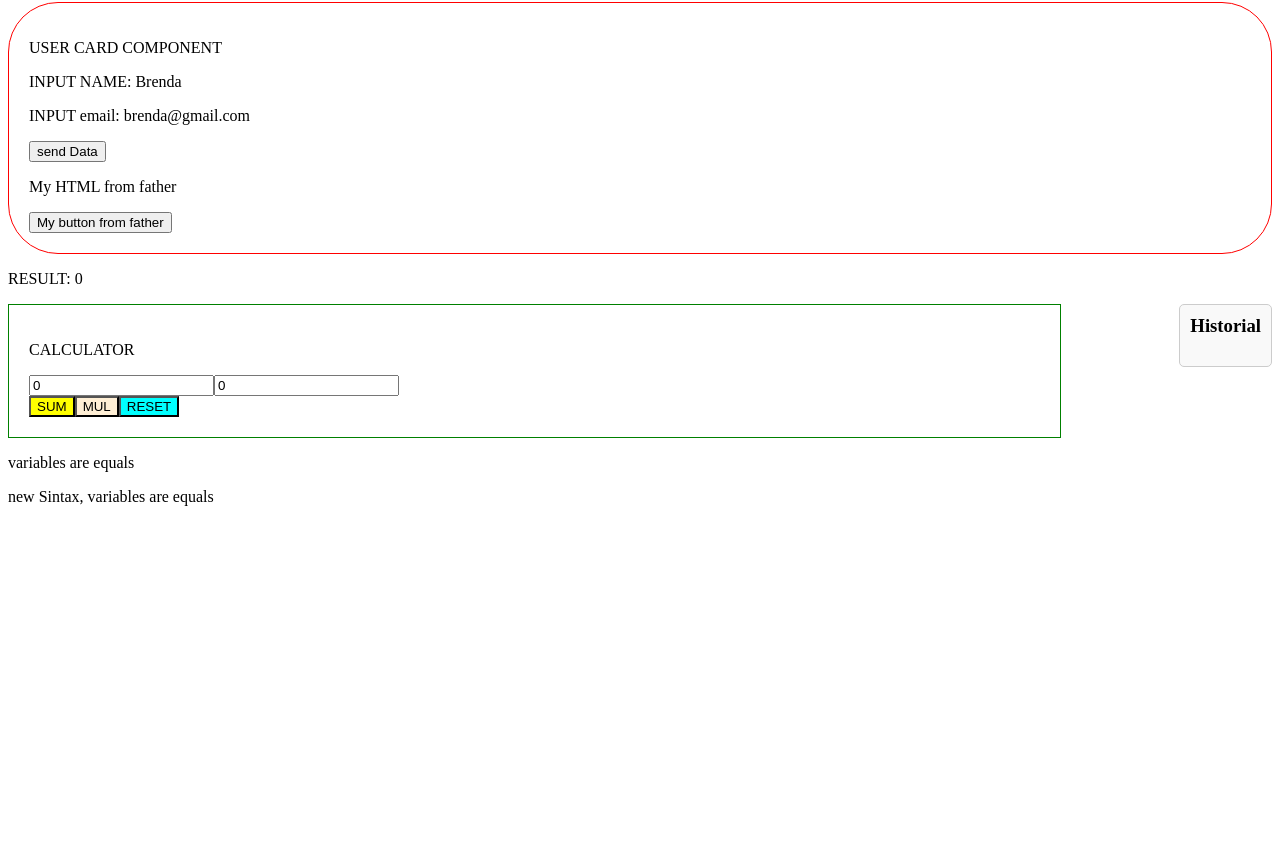
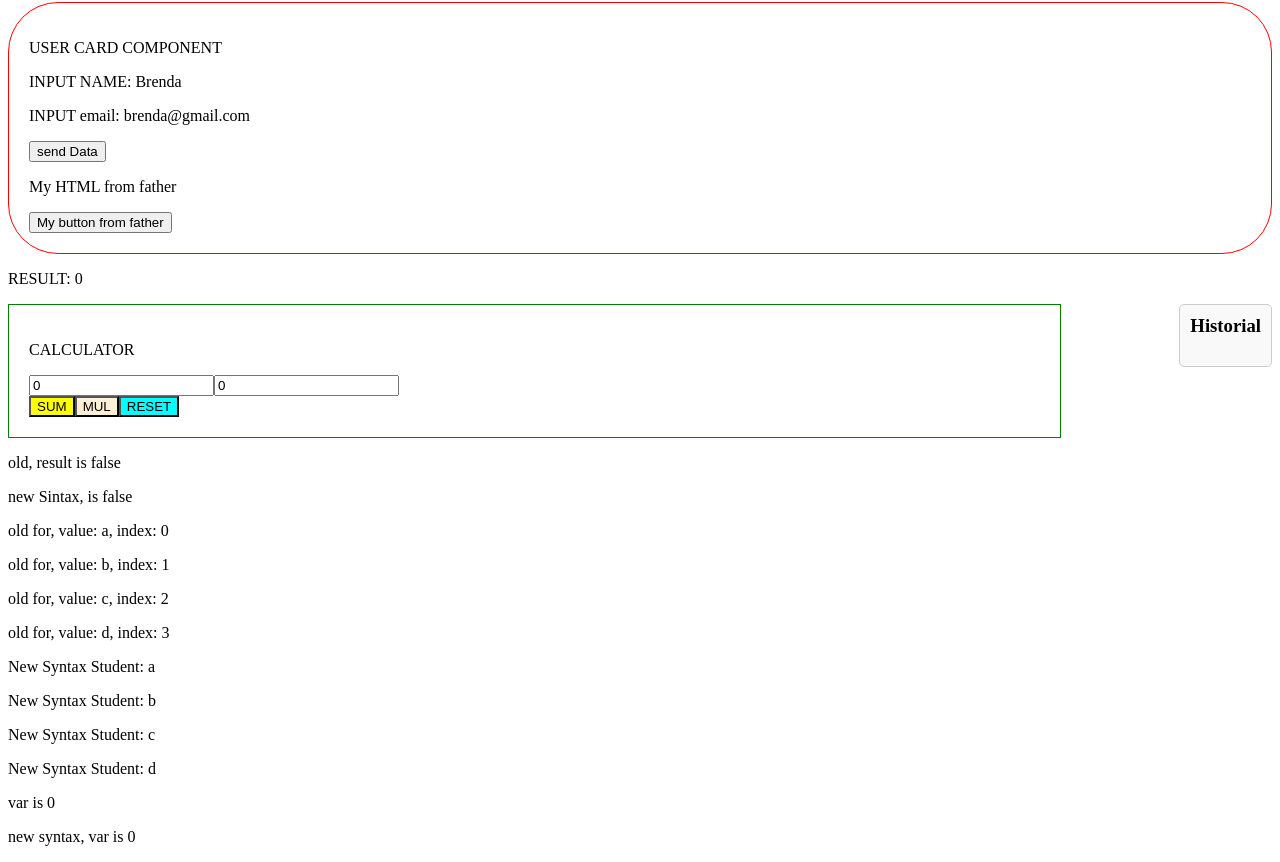
Before and after one commit to Khenya/Angular_Course-, an Angular app: page / in a window 1280 px wide. Shown: the part 146-1008 px from the top of the page. Before the commit the page ends 800 px from the top, so only its background shows below. Built offline with nearby package versions, Linux system fonts and the light colour scheme.

Commit message:
[27-09-2024] task: new and old: syntax, ngFor, ngIf & ngSwitch

```diff
--- a/src/app/app.component.html
+++ b/src/app/app.component.html
@@ -14,8 +14,34 @@
 <calculator (sum)="onResult($event)" (mul)="onResult($event)" (reset)="onResult($event)">
 </calculator>
 
-<p *ngIf="1 === 1"> variables are equals </p>
+<p *ngIf="var1 === var2; else elseold"> variables are equals </p>
+<ng-template #elseold>
+    <p>old, result is false</p>
+</ng-template>
 
-@if(1 === 1) {
+
+@if(var1 === var2) {
    <p> new Sintax, variables are equals </p>
+} @else {
+   <p> new Sintax, is false</p>
 }
+
+<p *ngFor="let item of ['a','b','c','d']; let i = index">
+    old for, value: {{item}}, index: {{i}}
+</p>
+
+@for(item of ['a','b','c','d']; track item){
+    <p>New Syntax Student: {{item}}</p>
+  }
+
+  <div [ngSwitch]="var1">
+    <p *ngSwitchCase="0">var is 0</p>
+    <p *ngSwitchCase="1">var is 1</p>
+    <p *ngSwitchDefault>default value</p>
+  </div>
+
+  @switch(var1) {
+    @case(0) { <p>new syntax, var is 0</p> }
+    @case(1) { <p>new syntax, var is 1</p> }
+    @default { <p>new syntax, default</p> }
+  }
--- a/src/app/user-card/user-card.component.ts
+++ b/src/app/user-card/user-card.component.ts
@@ -4,7 +4,7 @@
 @Component({
   selector: 'user-card',
   standalone: true,
-  imports: [CommonModule],
+  imports: [],
   templateUrl: './user-card.component.html',
   styleUrl: './user-card.component.scss'
 })
```
